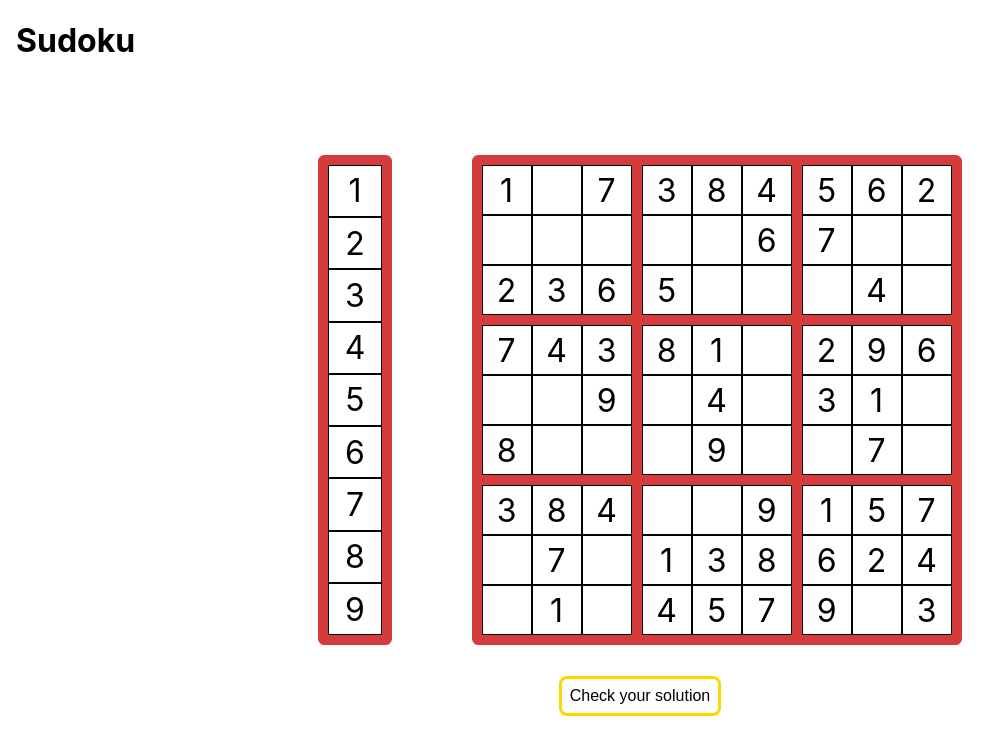
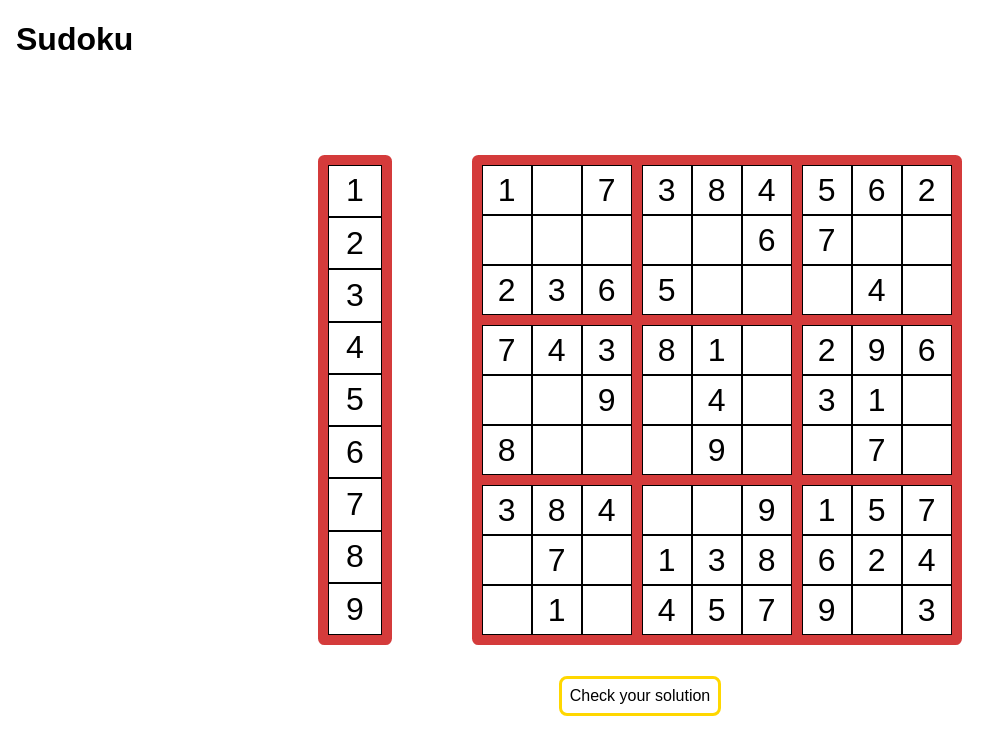
Before and after one commit to heph-dev/Sudoku-web-app, a plain HTML site: page index.html in a window 1280 px wide. Shown: the whole page, without its empty margins (0-1008 px from the left). Drawn offline with Linux system fonts and the light colour scheme.

Commit message:
changed font

```diff
--- a/style.css
+++ b/style.css
@@ -2,7 +2,7 @@ body, html {
     width: 100%;
     height: 100%;
     position: relative;
-    font-family: "Inter";
+    font-family: "arial";
     margin: 0;
     padding: 0;
     overflow-y: hidden;
```
